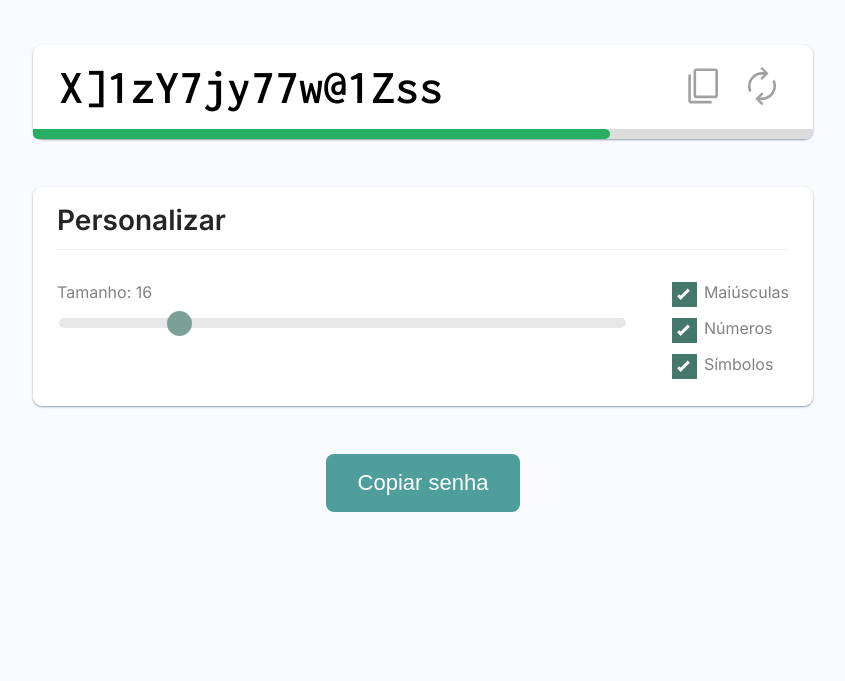
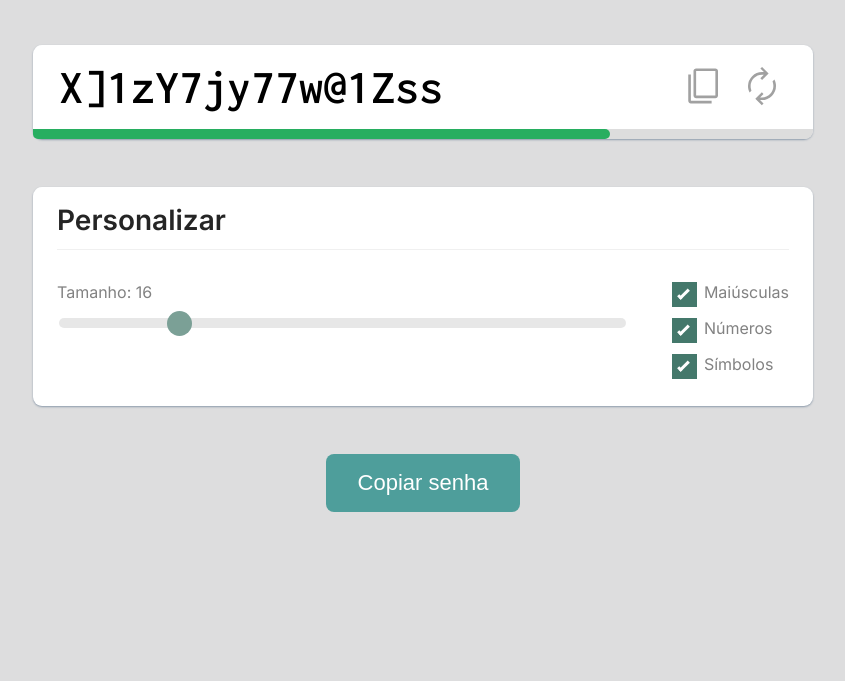
Before and after one commit to birajnior/gerador-de-senhas, a plain HTML site: page index.html in a window 1280 px wide. Shown: the part 119-800 px from the top of the page, without its empty margins (217-1062 px from the left). Drawn offline with Linux system fonts and the light colour scheme.

Commit message:
Update README.

```diff
--- a/src/sass/_home.scss
+++ b/src/sass/_home.scss
@@ -1,5 +1,5 @@
 body {
-  background-color: #f8fafd;
+  background-color: #ddddde;
   font-family: "Inter", sans-serif;
   color: #252525;
   padding: 2rem;
```
Also changed, not shown: .github/preview.jpg (added), src/css/main.min.css, 1 other file.
